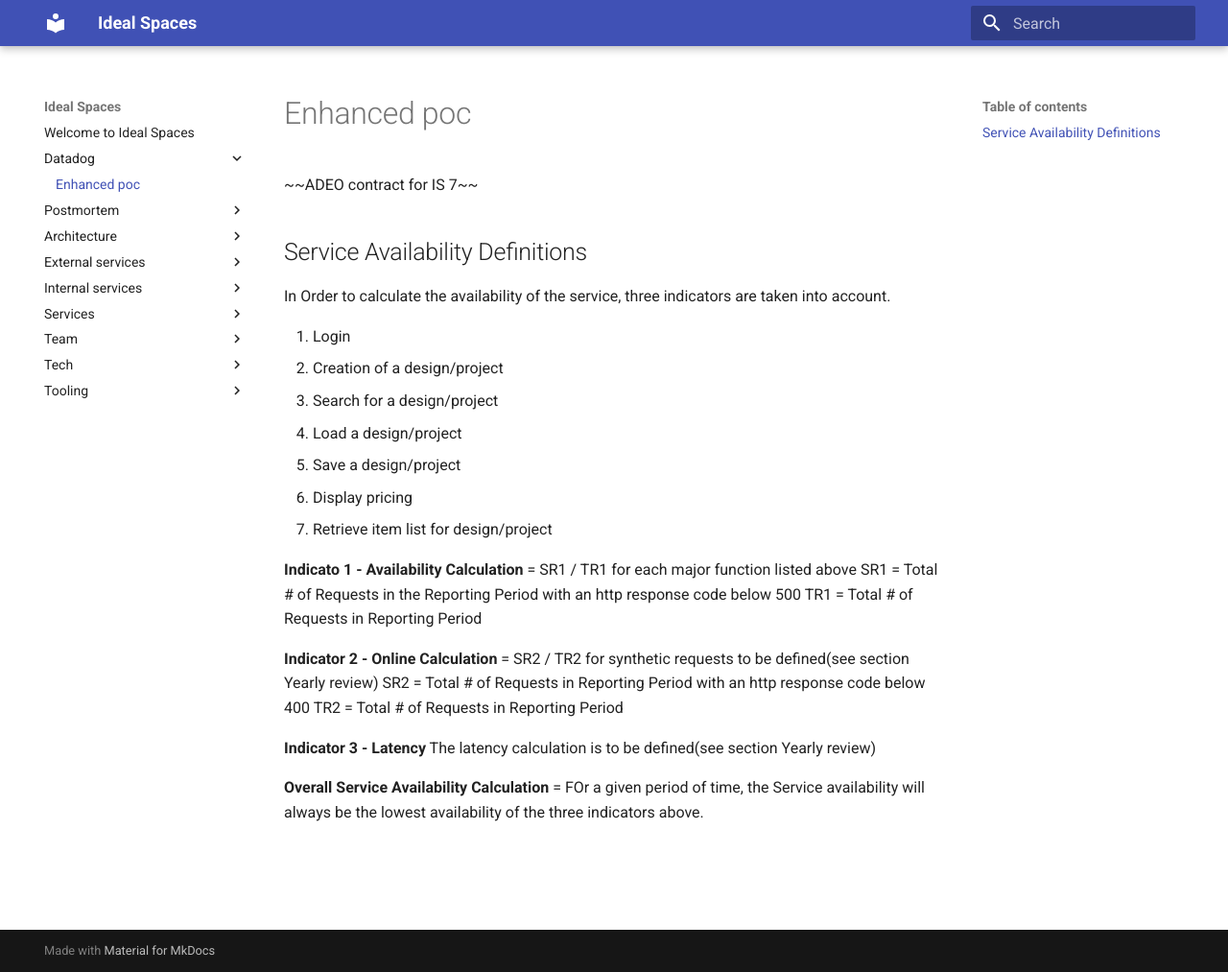
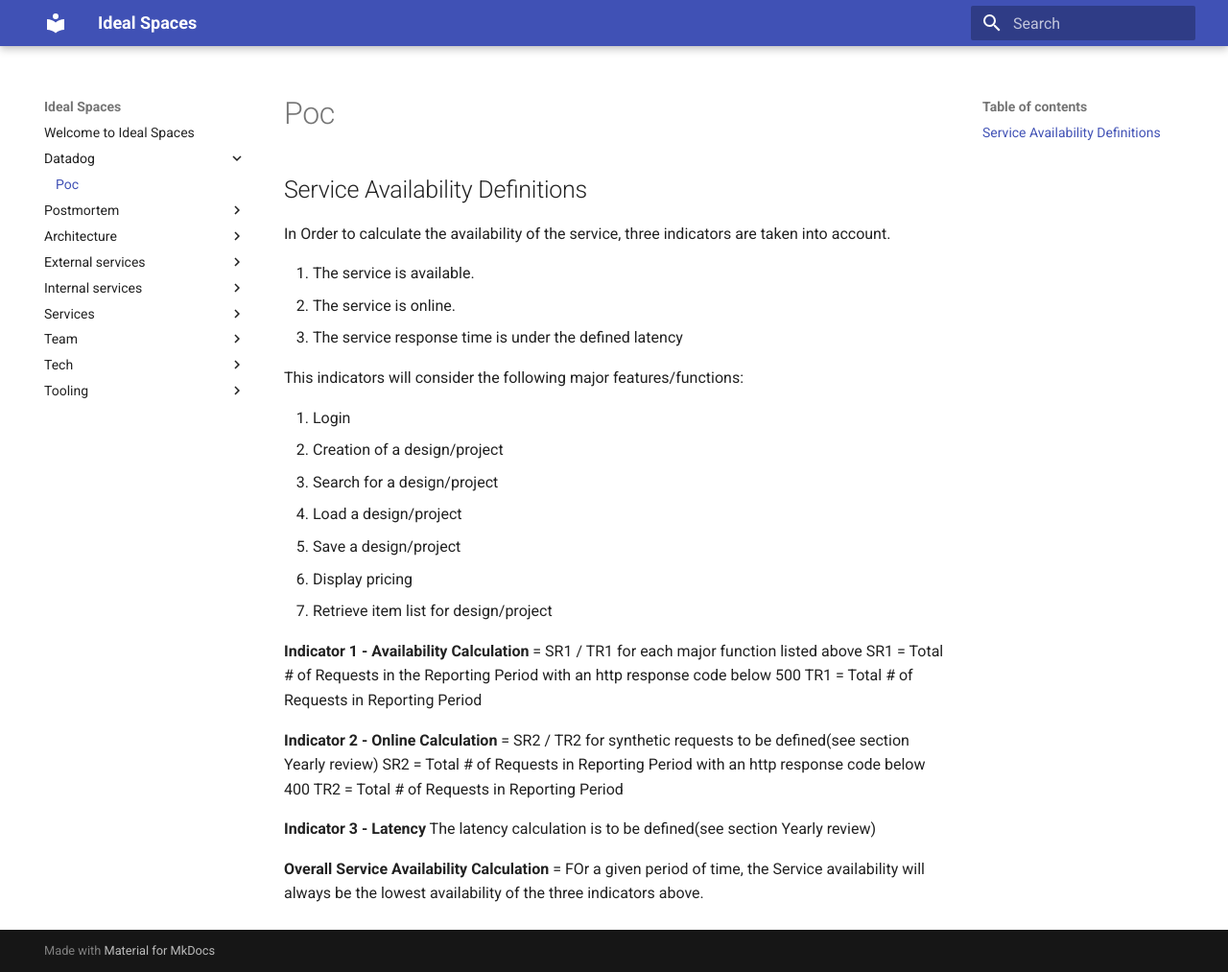
Before and after one commit to cyncly-engineering/docs-ideal-spaces, an MkDocs documentation site: the page built from docs/Datadog/poc.md, in a window 1280 px wide and 1013 px high. Shown: the whole window at 96% size. Built offline with MkDocs 1.6.1 and Material for MkDocs 9.7.7, drawn with Linux system fonts in a browser that asks for light colours.

Commit message:
docs(slo): add more SLO details

```diff
--- a/docs/Datadog/enhanced_poc.md
+++ b/docs/Datadog/poc.md
@@ -1,8 +1,12 @@
-~~ADEO contract for IS 7~~
-
 ## Service Availability Definitions
 
 In Order to calculate the availability of the service, three indicators are taken into account.
+
+1. The service is available.
+2. The service is online.
+3. The service response time is under the defined latency
+
+This indicators will consider the following major features/functions:
 
 1. Login
 2. Creation of a design/project
@@ -12,7 +16,7 @@ In Order to calculate the availability of the service, three indicators are take
 6. Display pricing
 7. Retrieve item list for design/project
 
-**Indicato 1 - Availability Calculation** = SR1 / TR1 for each major function listed above
+**Indicator 1 - Availability Calculation** = SR1 / TR1 for each major function listed above
 SR1 = Total # of Requests in the Reporting Period with an http response code below 500
 TR1 = Total # of Requests in Reporting Period
 
```
